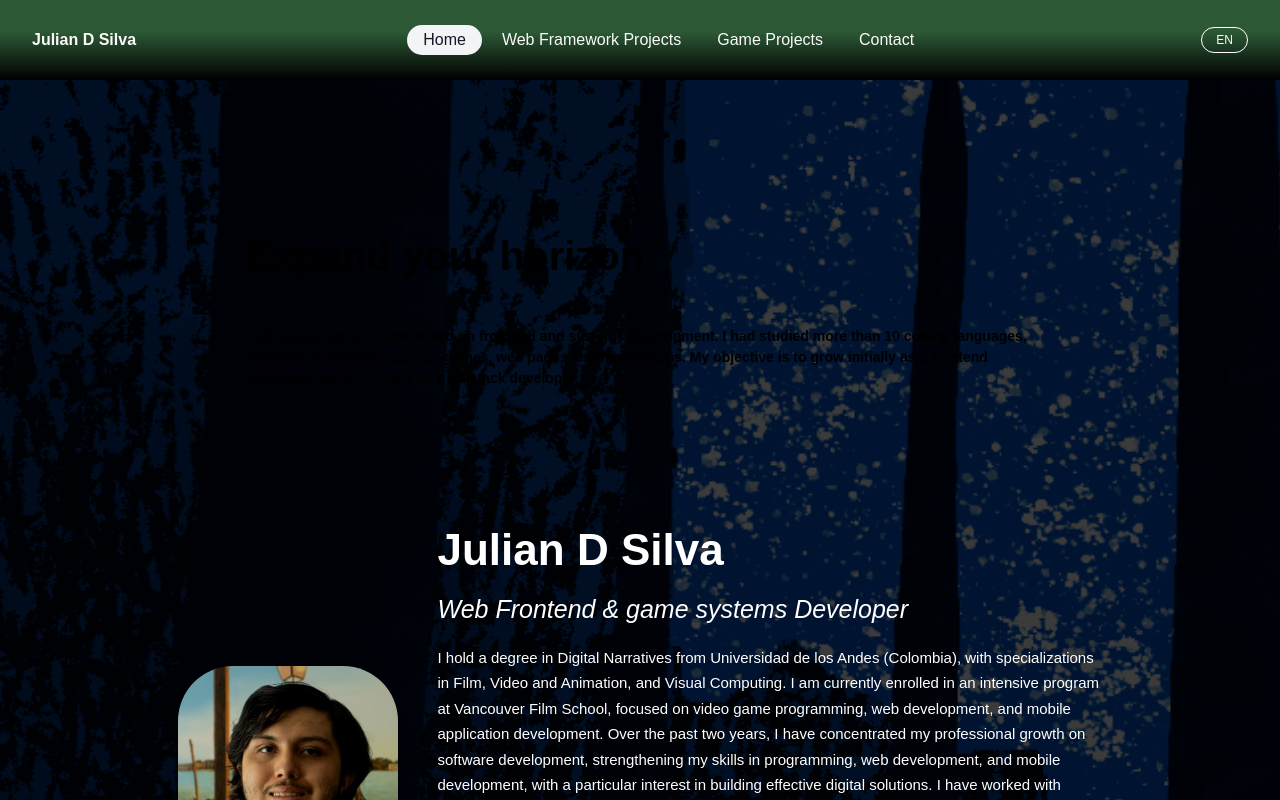
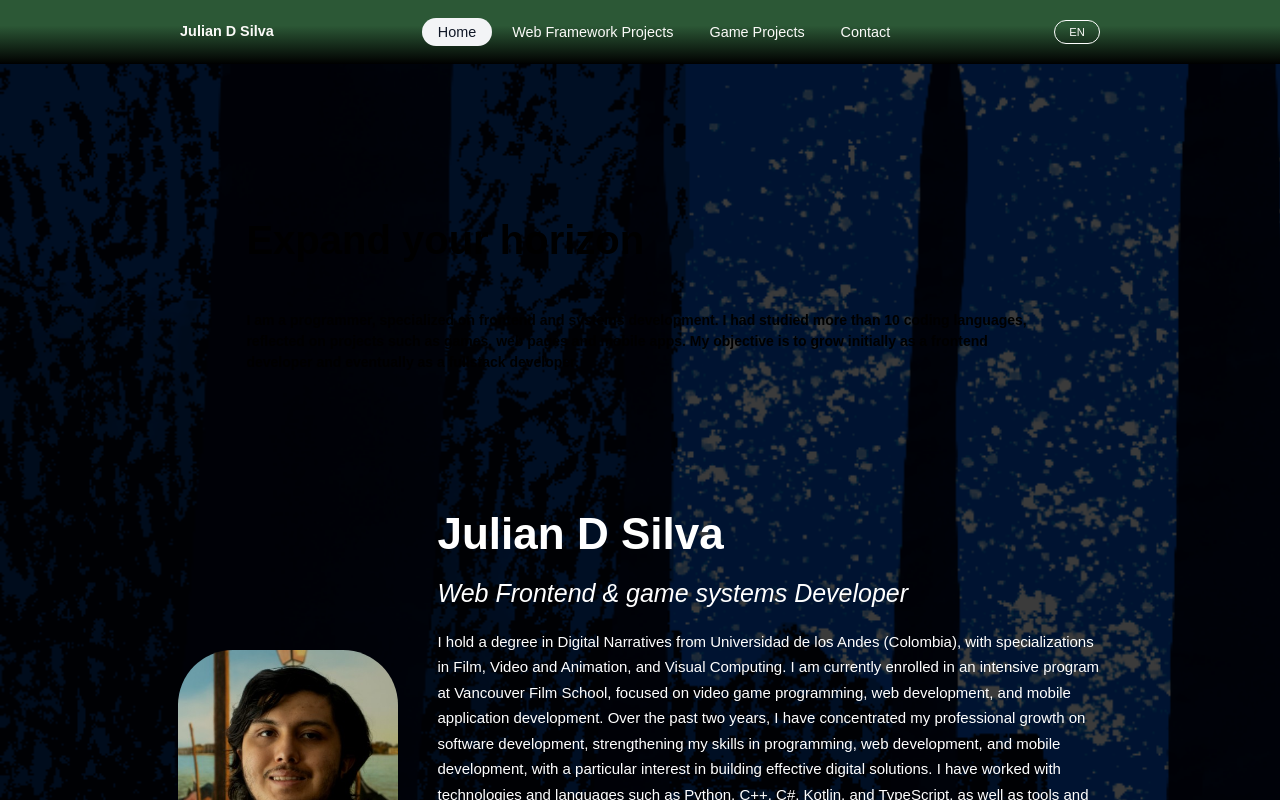
Before and after one commit to neondsilvam/Programming_portfolio, a React (Vite) app: page / in a window 1280 px wide. Shown: the top 800 px of the page. Built offline with nearby package versions, Linux system fonts and the light colour scheme; a web font is replaced by a local one.

Commit message:
Adjusted nav

```diff
--- a/src/components/Navbar.module.css
+++ b/src/components/Navbar.module.css
@@ -1,17 +1,18 @@
 .nav {
     display: flex;
     align-items: center;
-    justify-content: space-between;
+    justify-content: space-evenly;
     padding: 0 2rem;
-    height: 80px;
+    height: 8vh;
     background-image: linear-gradient(180deg, #2c5836 40%, #000000 100%);
     position: static;
     top: 0;
     z-index: 100;
+    overflow: scroll;
 }
 
 .logo {
-    font-size: 16px;
+    font-size: 0.9em;
     font-weight: 600;
     color: #fbfaf8;
 }
@@ -22,7 +23,7 @@
 }
 
 .link {
-    font-size: 16px;
+    font-size: 0.9em;
     padding: 6px 16px;
     border-radius: 9999px;
     border: none;
@@ -44,7 +45,7 @@
 }
 
 .langBtn {
-    font-size: 12px;
+    font-size: 0.7em;
     font-weight: 500;
     padding: 5px 14px;
     border: 1px solid white;
```
